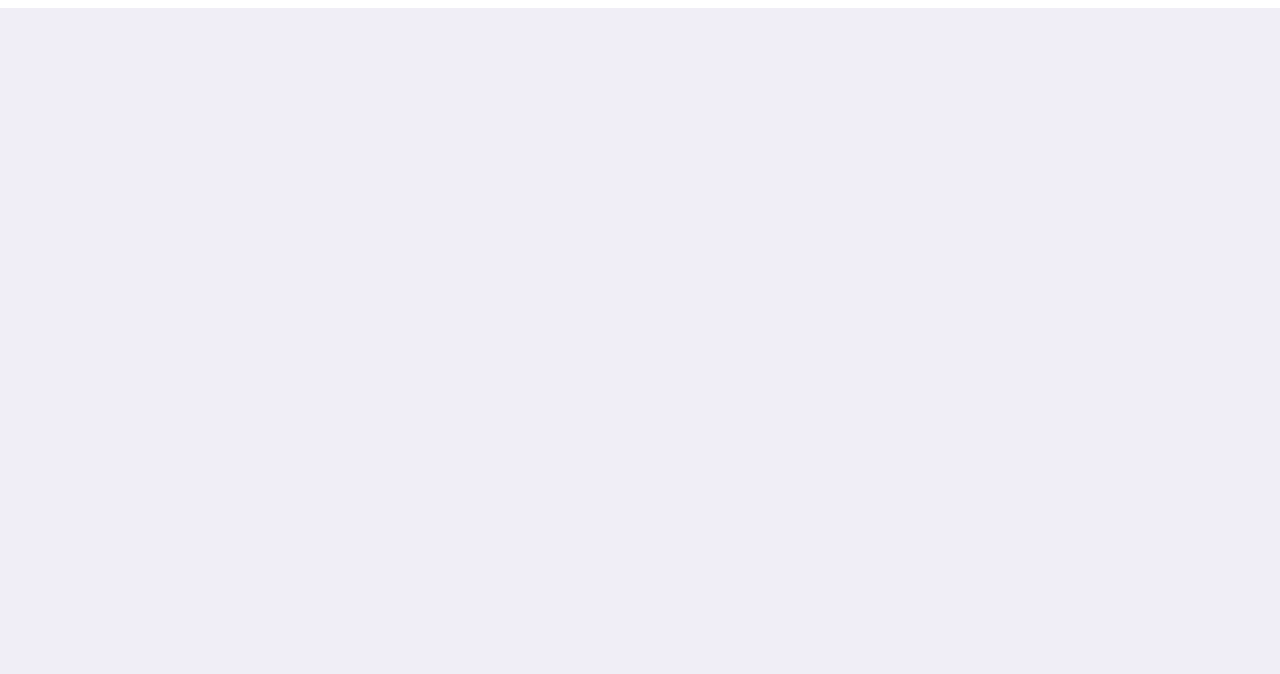
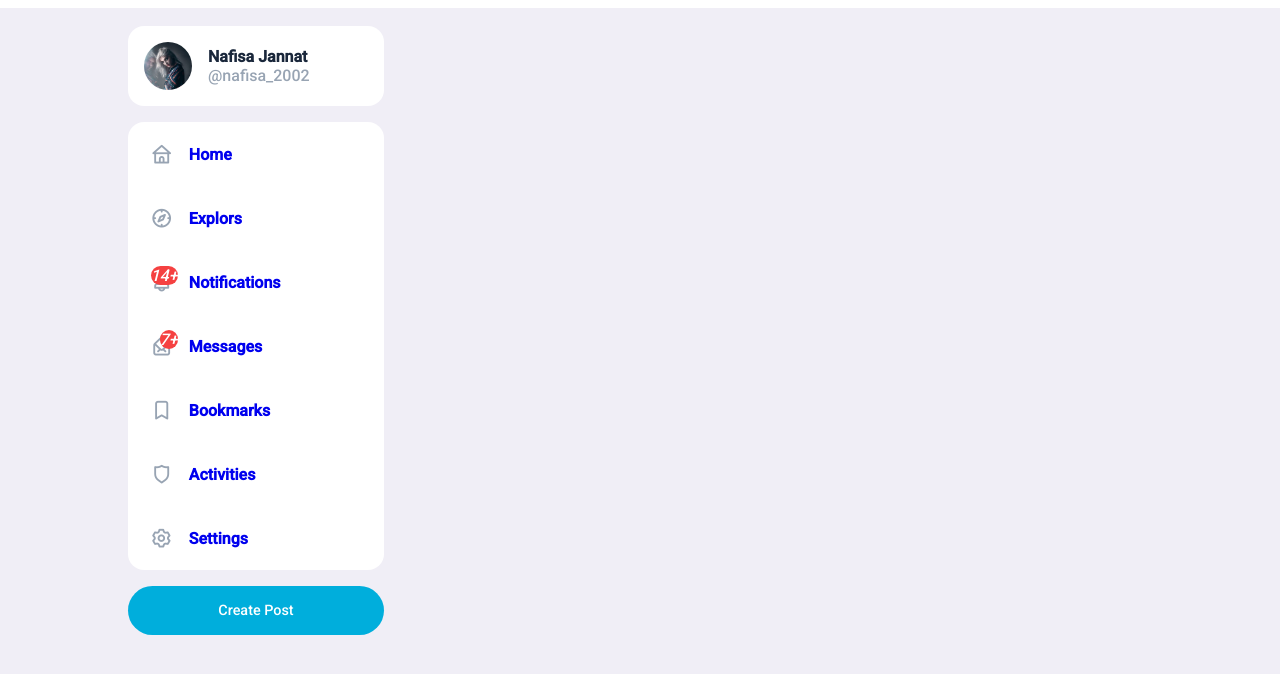
Before and after one commit to akhlasbingoni/chill-buddy-just-chill, a plain HTML site: page index.html in a window 1280 px wide. Shown: the part 62-736 px from the top of the page. Drawn offline with nearby package versions, Linux system fonts and the light colour scheme.

Commit message:
left side done

```diff
--- a/css/style.css
+++ b/css/style.css
@@ -34,7 +34,7 @@ body{
   font-family: 'Roboto', sans-serif;
   background-color: var(--color-light);
   color: var(--color-dark);
-  overflow-y: hidden;
+  overflow-x: hidden;
  }
  .container{
   width: 80%;
@@ -71,6 +71,17 @@ body{
  .text-muted{
   color: var(--color-gray);
  }
+/* Main css */
+main{
+  top:5.5rem;
+  position: relative;
+}
+main .container{
+  display: grid;
+  grid-template-columns: 20vw auto 20vw;
+  gap:2rem;
+  position: relative;
+}
 
  /*====== Navbar css===== */
  nav{
@@ -115,3 +126,65 @@ nav .create{
 nav .create .btn{
   margin-right: 1.5rem;
 }
+main .container .left{
+  height: max-content;
+  position: sticky;
+  top: var(--sticky-top-left);
+}
+main .container .left .profile-user{
+  background-color: var(--color-white);
+  border-radius: var(--card-border-radius);
+  padding: var(--card-padding);
+  display: flex;
+  align-items: center;
+  width: 100% ;
+  gap:1rem;
+}
+.sidebar{
+  margin-top: 1rem;
+  background-color: var(--color-white);;
+  border-radius: var(--card-border-radius);
+}
+.sidebar .menu-item{
+  display: flex;
+  align-items: center;
+  gap:1rem;
+  height:4rem;
+  transition: var(--transition);
+  position: relative;
+}
+.sidebar .menu-item:hover {
+  background-color: var(--color-light);
+}
+.sidebar .menu-item i{
+  font-size: 1.4rem;
+  margin-left:1.4rem;
+  position: relative;
+  color: var(--color-gray);
+}
+.sidebar .menu-item i .notification-count{
+  font-size: 1rem;
+  width: 30px;
+  background-color: var(--color-danger);
+  color: var(--color-white);
+  border-radius: var(--border-radius);
+  position: absolute;
+  top:-0.2rem;
+  right:-0.3rem;
+}
+.sidebar .menu-item i .notification-count{
+  font-size: 1rem;
+  width: fit-content;
+  background-color: var(--color-danger);
+  color: var(--color-white);
+  border-radius: var(--border-radius);
+  position: absolute;
+  top:-0.2rem;
+  right:-0.3rem;
+}
+.left .btn{
+  width: 100%;
+  margin-top: 1rem;
+  padding:1rem 0;
+  text-align: center;
+}
--- a/index.html
+++ b/index.html
@@ -24,5 +24,59 @@
       </div>
     </div>
   </nav>
+  <!-- ========Main Strted========== -->
+  <main>
+    <div class="container">
+      <div class="left">
+        <div class="profile-user">
+          <div class="profile-photo">
+            <img src="images/profile-1.jpg">
+          </div>
+          <div class="name-user">
+            <h4>Nafisa Jannat</h4>
+            <p class="text-muted">@nafisa_2002</p>
+          </div>
+        </div>
+        <div class="sidebar">
+          <a href="#" class="menu-item">
+            <span><i class="uil uil-home"></i></span>
+            <h4>Home</h4>
+          </a>
+          <a href="#" class="menu-item">
+            <span><i class="uil uil-compass"></i></span>
+            <h4>Explors</h4>
+          </a>
+          <a href="#" class="menu-item">
+            <span><i class="uil uil-bell">
+              <small class="notification-count">14+</small>
+            </i></span>
+
+            <h4>Notifications</h4>
+          </a>
+          <a href="#" class="menu-item">
+            <span><i class="uil uil-envelope-open">
+              <small class="notification-count">7+</small>
+            </i></span>
+            <h4>Messages</h4>
+          </a>
+          <a href="#" class="menu-item">
+            <span><i class="uil uil-bookmark"></i></span>
+            <h4>Bookmarks</h4>
+          </a>
+          <a href="#" class="menu-item">
+            <span><i class="uil uil-shield"></i></span>
+            <h4>Activities</h4>
+          </a>
+          <a href="#" class="menu-item">
+            <span><i class="uil uil-setting"></i></span>
+            <h4>Settings</h4>
+          </a>
+        </div>
+        <label for="create-post" class="btn primary-btn">Create Post</label>
+      </div>
+      <div class="middle"></div>
+      <div class="right"></div>
+    </div>
+  </main>
 </body>
 </html>
```
